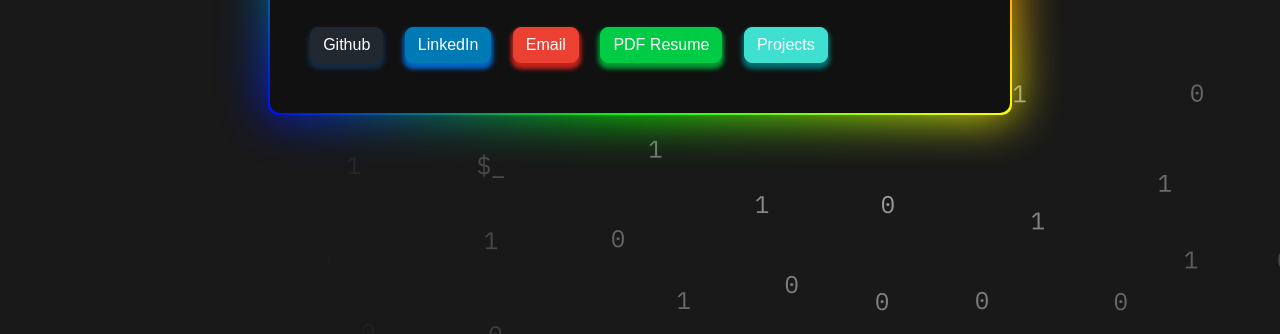
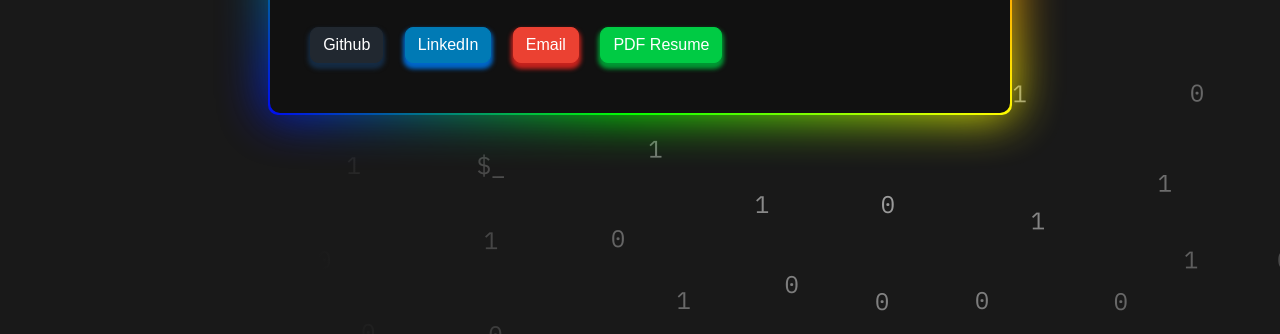
Before and after one commit to elginbeloy/website, a plain HTML site: page index.html in a window 1280 px wide. Shown: the part 466-800 px from the top of the page. Drawn offline with Linux system fonts and the light colour scheme.

Commit message:
Removed projects button.

```diff
--- a/index.html
+++ b/index.html
@@ -44,9 +44,6 @@
                 </a>
                 <a href="resume.pdf" download="new_hire_elgin.pdf">
                   <button class="hero-link" id="resume-link">PDF Resume</button>
-                </a>
-                <a href="projects.html">
-                  <button class="hero-link" id="projects-link">Projects</button>
                 </a>
               </div>
             </div>
```
